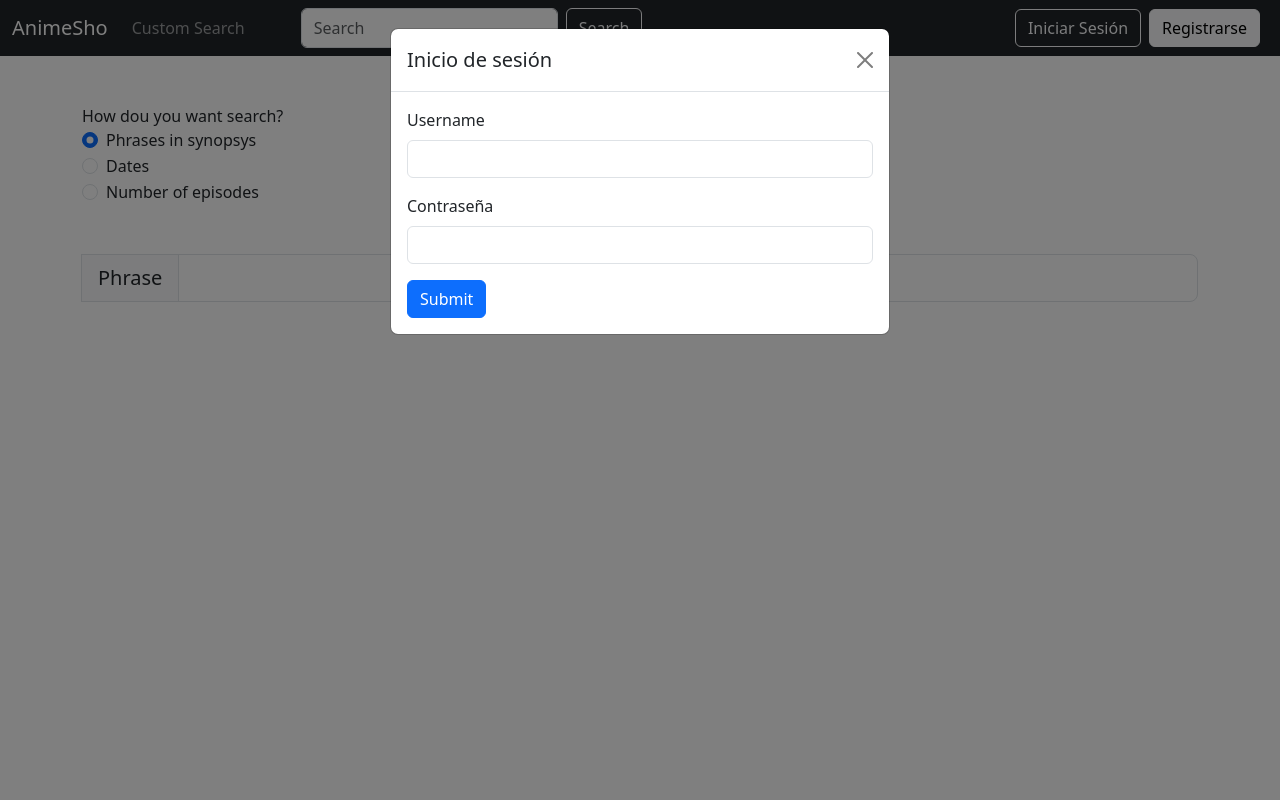
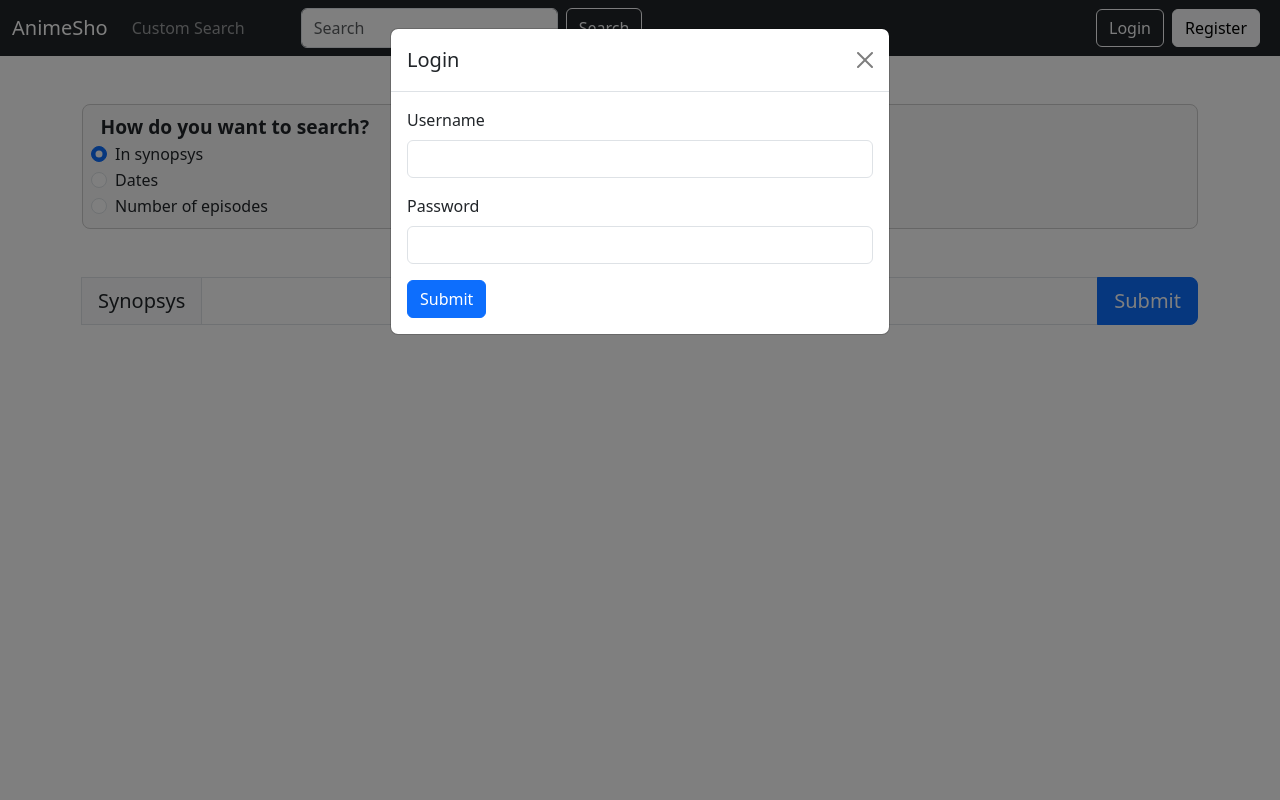
Before and after one commit to vicato2000/animeSho, a Django app: page /search/ in a window 1280 px wide, after a click on "Login". Run offline with Django 4.2, Linux system fonts and the light colour scheme; parts of the project's set-up code (start-up, migrations or seed data) failed here and were passed over.

Commit message:
Version final.

```diff
--- /dev/null
+++ b/static/css/search.css
@@ -0,0 +1,14 @@
+fieldset {
+    border: 1px solid #ccc;
+    padding: 0.5em;
+    margin: 0.5em 0;
+    background: #f9f9f9;
+    border-radius: 8px;
+    font-size: 1em;
+}
+
+#label {
+    font-weight: bold;
+    font-size: 1.2em;
+    padding: 0 0.5em;
+}
--- a/static/javascript/base.js
+++ b/static/javascript/base.js
@@ -4,7 +4,7 @@ function validateLoginForm() {
     let password = form.password.value;
 
     if (username.trim().length === 0 || password.trim().length === 0) {
-        alert("No introdujo usuario o contraseña");
+        alert("Did not enter username or password.");
         return false;
     }
 }
@@ -20,23 +20,23 @@ function validateRegisterForm() {
     let lastname = form.last_name.value;
 
     if (username.trim().length === 0 || password.trim().length === 0 || password2.trim().length === 0 || email.trim().length === 0 || name.trim().length === 0 || lastname.trim().length === 0) {
-        alert("Debe de completar todos los campos");
+        alert("You must complete all fields.");
         return false;
     }
 
     if (password !== password2) {
-        alert("Las contraseñas no coinciden");
+        alert("Passwords do not match.");
         return false;
     }
 
 
     if (name.trim()[0] !== name.trim()[0].toUpperCase()) {
-        alert("El nombre debe de iniciar con mayúscula");
+        alert("The name must start with a capital letter.");
         return false;
     }
 
     if (lastname.trim()[0] !== lastname.trim()[0].toUpperCase()) {
-        alert("El apellido debe de iniciar con mayúscula");
+        alert("Last name must start with a capital letter.");
         return false;
     }
 
@@ -70,7 +70,7 @@ function validateFormsRadio(value) {
         let phrase = form.phrase.value;
 
         if (phrase.trim().length === 0) {
-            alert("No introdujo frase");
+            alert("He did not enter a phrase");
             return false;
         }
     } else if (value === "2") {
@@ -80,7 +80,7 @@ function validateFormsRadio(value) {
 
         if (date_e && date_s) {
             if (date_e < date_s) {
-                alert("La fecha final debe de ser mayor a la fecha inicial");
+                alert("The end date must be greater than the start date");
                 return false;
             }
         }
@@ -104,7 +104,7 @@ function validateSearchForm() {
 
 async function loadAnimes() {
 
-    let dialog = confirm("¿Desea cargar los animes? Este procesa tarda entre 1 y 5 minutos dependiendo de la conexión a internet");
+    let dialog = confirm("¿Do you want to load all 1000 animes? This process takes between 1 and 5 minutes depending on the internet connection");
 
     if (dialog) {
 
@@ -123,10 +123,10 @@ async function loadAnimes() {
 
 
         if (response.ok) {
-            alert("Los animes se han cargado correctamente");
+            alert("The animes have been loaded successfully");
             window.location.href = '';
         } else {
-            alert("Error al cargar los animes");
+            alert("Error loading anime");
             window.location.href = '';
         }
     }
@@ -145,12 +145,10 @@ document.addEventListener("DOMContentLoaded", function () {
         let navbar_height;
         if (window.scrollY > 50) {
             document.getElementById('navbar-top').classList.add('fixed-top');
-            // add padding top to show content behind navbar
             navbar_height = document.querySelector('.navbar').offsetHeight;
             document.body.style.paddingTop = navbar_height + 'px';
         } else {
             document.getElementById('navbar-top').classList.remove('fixed-top');
-            // remove padding top from body
             document.body.style.paddingTop = '0';
         }
     });
--- a/templates/base.html
+++ b/templates/base.html
@@ -133,10 +131,10 @@
                     <a class="btn btn-outline-light" href="{% url 'logout' %}">Logout</a>
                 {% else %}
                     <button class="btn btn-outline-light me-2" type="button" data-bs-toggle="modal"
-                            data-bs-target="#login-modal">Iniciar Sesión
+                            data-bs-target="#login-modal">Login
                     </button>
-                    <button class="btn btn-light me-2" ype="button" data-bs-toggle="modal"
-                            data-bs-target="#register-modal">Registrarse
+                    <button class="btn btn-light me-2" type="button" data-bs-toggle="modal"
+                            data-bs-target="#register-modal">Register
                     </button>
                 {% endif %}
 
@@ -170,7 +168,7 @@
     <div class="modal-dialog">
         <div class="modal-content">
             <div class="modal-header">
-                <h1 class="modal-title fs-5" id="login-modal-label">Inicio de sesión</h1>
+                <h1 class="modal-title fs-5" id="login-modal-label">Login</h1>
                 <button type="button" class="btn-close" data-bs-dismiss="modal" aria-label="Close"></button>
             </div>
             <div class="modal-body">
@@ -182,7 +180,7 @@
                                aria-describedby="usernameHelp" required>
                     </div>
                     <div class="mb-3">
-                        <label for="inputPassword1" class="form-label">Contraseña</label>
+                        <label for="inputPassword1" class="form-label">Password</label>
                         <input type="password" name="password" class="form-control" id="inputPassword" required>
                     </div>
                     <input type="submit" class="btn btn-primary" value="Submit">
@@ -197,7 +195,7 @@
     <div class="modal-dialog">
         <div class="modal-content">
             <div class="modal-header">
-                <h1 class="modal-title fs-5" id="register-modal-label">Registro</h1>
+                <h1 class="modal-title fs-5" id="register-modal-label">Register</h1>
                 <button type="button" class="btn-close" data-bs-dismiss="modal" aria-label="Close"></button>
             </div>
             <div class="modal-body">
@@ -213,33 +211,33 @@
                         <div class="invalid-feedback" id="invalidEmail"></div>
                     </div>
                     <div class="mb-3">
-                        <label for="inputPassword" class="form-label">Contraseña</label>
+                        <label for="inputPassword" class="form-label">Password</label>
                         <input type="password" name="password" class="form-control" id="inputPassword"
                                minlength="8" required>
                         <div class="invalid-feedback" id="invalidContraseña"></div>
                     </div>
                     <div class="mb-3">
-                        <label for="inputPassword2" class="form-label">Repita contraseña</label>
+                        <label for="inputPassword2" class="form-label">Repeat password</label>
                         <input type="password" name="password2" class="form-control" id="inputPassword2"
                                minlength="8" required>
                         <div class="invalid-feedback" id="invalidContraseña"></div>
                     </div>
                     <div class="mb-3">
-                        <label for="inputUsername" class="form-label">Nombre de usuario</label>
+                        <label for="inputUsername" class="form-label">Username</label>
                         <input type="text" name="username" class="form-control" id="inputUsername"
                                 {% if are_errors %} value="{{ username }}" {% endif %}
                                required>
                         <div class="invalid-feedback" id="invalidUsername"></div>
                     </div>
                     <div class="mb-3">
-                        <label for="inputFirstName" class="form-label">Nombre</label>
+                        <label for="inputFirstName" class="form-label">Name</label>
                         <input type="text" name="first_name" class="form-control" id="inputFirstName"
                                 {% if are_errors %} value="{{ first_name }}" {% endif %}
                                required>
                         <div class="invalid-feedback" id="invalidFirstName"></div>
                     </div>
                     <div class="mb-3">
-                        <label for="inputLastName" class="form-label">Apellido(s)</label>
+                        <label for="inputLastName" class="form-label">Last Name</label>
                         <input type="text" name="last_name" class="form-control" id="inputLastName"
                                 {% if are_errors %} value="last_name" {% endif %}
                                required>
--- a/templates/search.html
+++ b/templates/search.html
@@ -1,15 +1,22 @@
 {% extends 'base.html' %}
+{% load static %}
+
+{% block extrahead %}
+
+    <link rel="stylesheet" href="{% static 'css/search.css' %}">
+
+{% endblock %}
 
 {% block content %}
 
     <div class="container">
         <fieldset class="mt-5">
-            <label>How dou you want search?</label>
+            <label id="label">How do you want to search?</label>
             <div class="form-check">
                 <input value="1" class="form-check-input" type="radio" name="flexRadioDefault" id="flexRadioDefault1"
                        checked onchange="radioButtons(this.value)">
                 <label class="form-check-label" for="flexRadioDefault1">
-                    Phrases in synopsys
+                    In synopsys
                 </label>
             </div>
             <div class="form-check">
@@ -32,9 +39,10 @@
             <form onsubmit="return validateFormsRadio('1')" method="post" action="{% url 'search' %}">
                 <div class="input-group input-group-lg">
                     {% csrf_token %}
-                    <span class="input-group-text" id="inputGroup-sizing-lg">Phrase</span>
+                    <span class="input-group-text" id="inputGroup-sizing-lg">Synopsys</span>
                     <input type="text" name="phrase" class="form-control" aria-label="Sizing example input"
                            aria-describedby="inputGroup-sizing-lg">
+                    <input type="submit" class="btn btn-primary" value="Submit">
                 </div>
             </form>
         </div>
@@ -60,6 +68,7 @@
                         <span class="input-group-text" id="inputGroup-sizing-lg">Number of Episodes</span>
                         <input type="number" name="episodes" class="form-control" aria-label="Sizing example input"
                                aria-describedby="inputGroup-sizing-lg" required>
+                        <input type="submit" class="btn btn-primary" value="Submit">
 
                     </div>
                 </div>
--- a/utils/load_db.py
+++ b/utils/load_db.py
@@ -49,6 +49,7 @@ def save_anime(anime: scraping.Anime):
 
 
 def complete_anime_info(anime: scraping.Anime):
+    print(anime.title)
     a = models.Anime.objects.get(title=anime.title, rank=anime.rank)
 
     studios = models.Studio.objects.filter(name__in=anime.studios)
```
Also changed, not shown: other parts of templates/base.html (+13 -15 lines), db.sqlite3, 2 other files.
